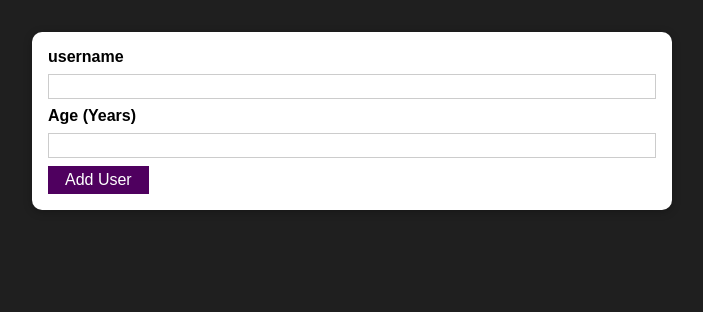
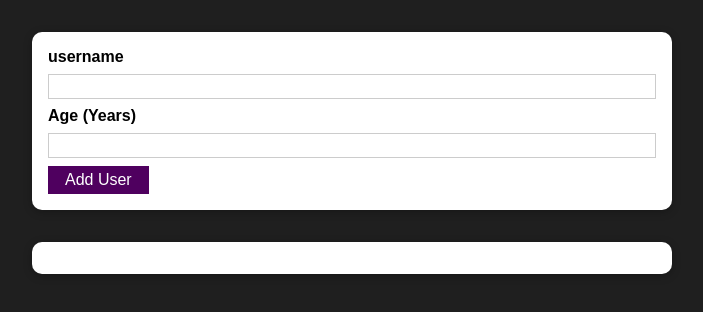
Before and after one commit to kidmun/simple-add-user-project, a React (Create React App) app: page / in a window 1280 px wide. Shown: the top 312 px of the page, without its empty margins (288-991 px from the left). Built offline with nearby package versions, Linux system fonts and the light colour scheme.

Commit message:
add user list and validation

```diff
--- a/src/App.js
+++ b/src/App.js
@@ -1,12 +1,13 @@
 import React from 'react';
 import AddUser from './components/Users/AddUser';
+import UsersList from './components/Users/UsersList';
 
 function App() {
   return (
     <div>
 
       <AddUser/>
-
+      <UsersList users={[]}/>
     </div>
   );
 }
--- a/src/components/Users/AddUser.js
+++ b/src/components/Users/AddUser.js
@@ -1,20 +1,42 @@
-import React from 'react';
+import React, { useState } from 'react';
 import Card from '../UI/Card';
 import classes from './AddUser.module.css';
 import Button from '../UI/Button';
 
 const AddUser = (props) => {
+
+    const [enteredUserName, setEnteredUserName] = useState('')
+    const [enteredAge, setEnteredAge] = useState('')
+
     const addUserHandler = (event) => {
-  event.preventDefault();
+        event.preventDefault();
+        if (enteredUserName.trim().length === 0 || enteredAge.trim().length === 0) {
+            return;
+        }
+        if (+enteredAge < 1) {
+            return;
+        }
+        console.log(enteredUserName, enteredAge)
+        setEnteredUserName('')
+        setEnteredAge('')
+
     }
+    const userNameCHangeHandler = (event) => {
+        setEnteredUserName(event.target.value);
+    };
+
+    const ageCHangeHandler = (event) => {
+        setEnteredAge(event.target.value);
+    };
+
 return(
     <Card className={classes.input}>
 <form onSubmit={addUserHandler}>
     <label htmlFor="username">username</label>
-    <input id="username" type="text"/>
+    <input id="username" type="text" value={enteredUserName} onChange={userNameCHangeHandler}/>
 
     <label htmlFor="age">Age (Years)</label>
-    <input id="age" type="number"/>
+    <input id="age" type="number" value={enteredAge} onChange={ageCHangeHandler}/>
 
     <Button type="submit">Add User</Button>
     </form>
--- /dev/null
+++ b/src/components/Users/UsersList.js
@@ -0,0 +1,15 @@
+import React from "react";
+import classes from './UsersList.module.css'
+
+
+import Card from "../UI/Card";
+
+const UsersList = (props) => {
+    return <Card className={classes.users}>
+    <ul>
+        {props.users.map(user => <li>{user.name} ({user.age} years old)</li>)}
+        </ul>
+        </Card>
+};
+
+export default UsersList
--- /dev/null
+++ b/src/components/Users/UsersList.module.css
@@ -0,0 +1,16 @@
+.users {
+    margin: 2rem auto;
+    width: 90%;
+    max-width: 40rem;
+  }
+
+  .users ul {
+    list-style: none;
+    padding: 1rem;
+  }
+
+  .users li {
+    border: 1px solid #ccc;
+    margin: 0.5rem 0;
+    padding: 0.5rem;
+  }
```
